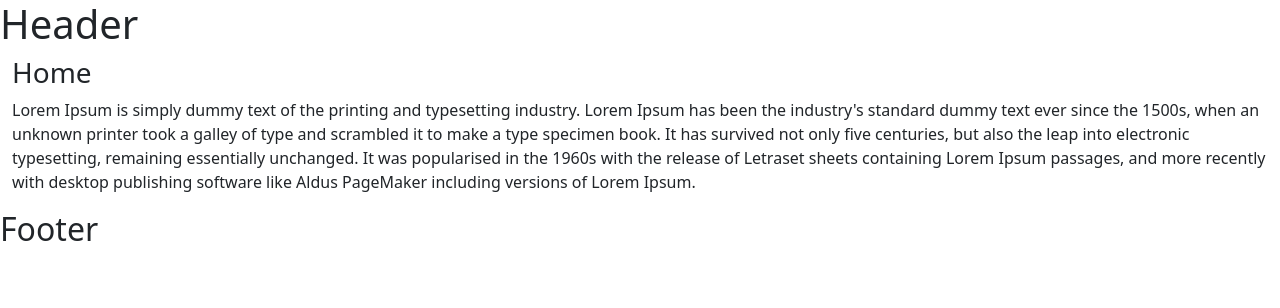
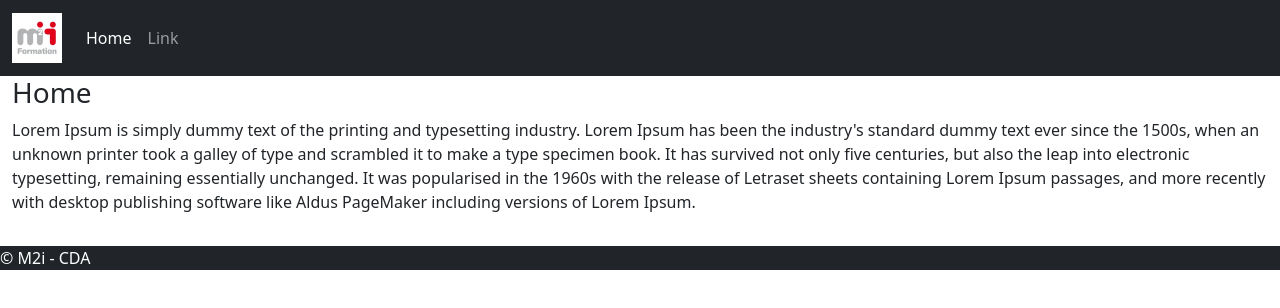
Before and after one commit to dekpo/ReactBootstrapMiniWebsite, a React (Create React App) app: page / in a window 1280 px wide. Shown: the top 308 px of the page. Built offline with nearby package versions, Linux system fonts and the light colour scheme.

Commit message:
Added a navbar logo and style

```diff
--- a/src/App.js
+++ b/src/App.js
@@ -6,7 +6,28 @@ function App() {
   return (
     <div className="App">
       <header className="">
-        <h1>Header</h1>
+
+        <nav className="navbar navbar-expand-lg navbar-dark bg-dark">
+          <div className="container-fluid">
+            <a className="navbar-brand" href="#">
+              <img src={require('./assets/logo-m2i.jpeg').default} alt="logo M2i" width="50" />
+            </a>
+            <button className="navbar-toggler" type="button" data-bs-toggle="collapse" data-bs-target="#navbarSupportedContent" aria-controls="navbarSupportedContent" aria-expanded="false" aria-label="Toggle navigation">
+              <span className="navbar-toggler-icon"></span>
+            </button>
+            <div className="collapse navbar-collapse" id="navbarSupportedContent">
+              <ul className="navbar-nav me-auto mb-2 mb-lg-0">
+                <li className="nav-item">
+                  <a className="nav-link active" aria-current="page" href="#">Home</a>
+                </li>
+                <li className="nav-item">
+                  <a className="nav-link" href="#">Link</a>
+                </li>
+              </ul>
+            </div>
+          </div>
+        </nav>
+
       </header>
       <section>
         <div className="container-fluid">
@@ -18,8 +39,8 @@ function App() {
           </div>
         </div>
       </section>
-      <footer>
-        <h2>Footer</h2>
+      <footer className="mt-3 bg-dark text-white">
+       <p>&copy; M2i - CDA</p>
       </footer>
     </div>
   );
```
Also changed, not shown: src/assets/logo-m2i.jpeg (added).
